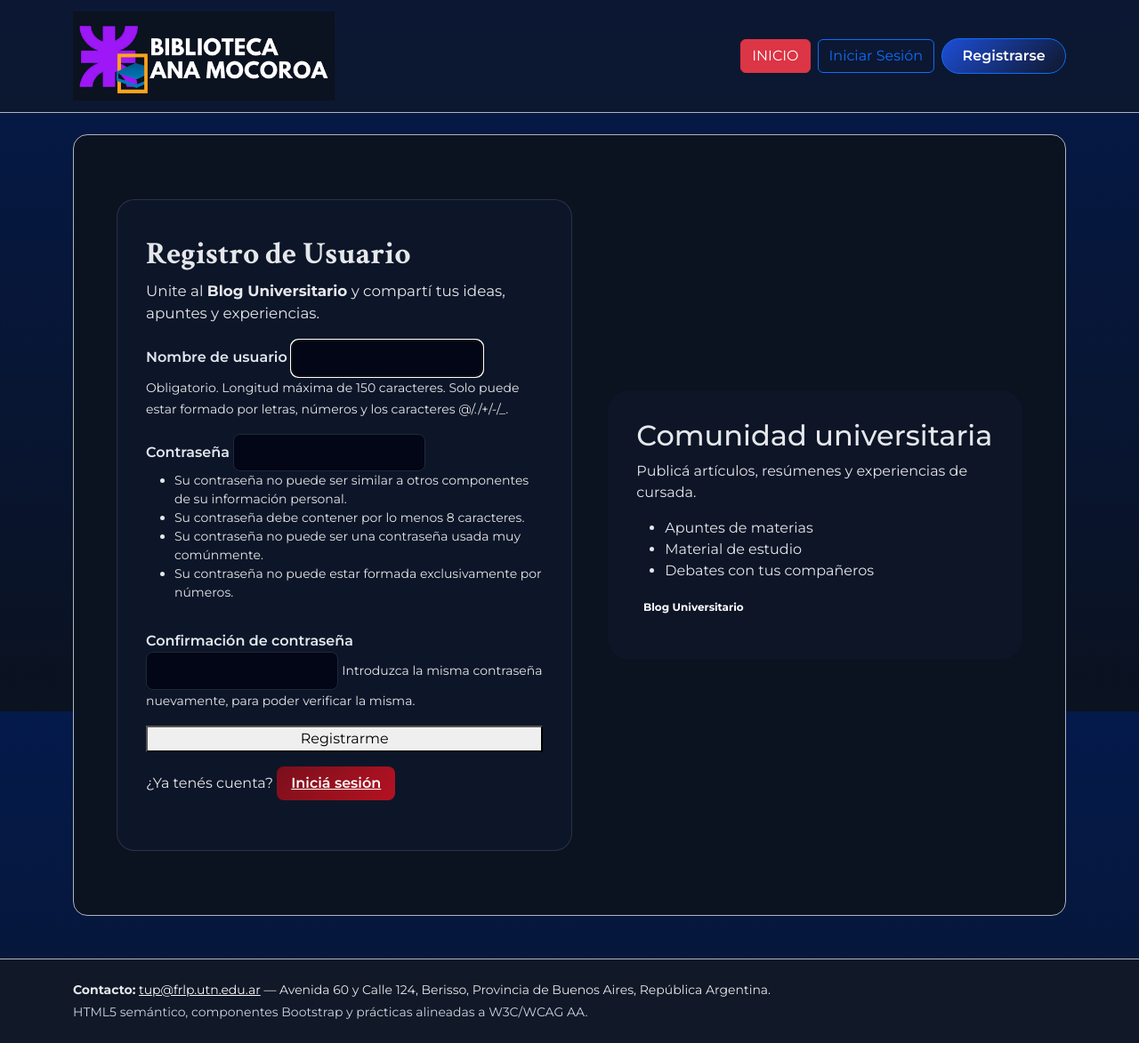
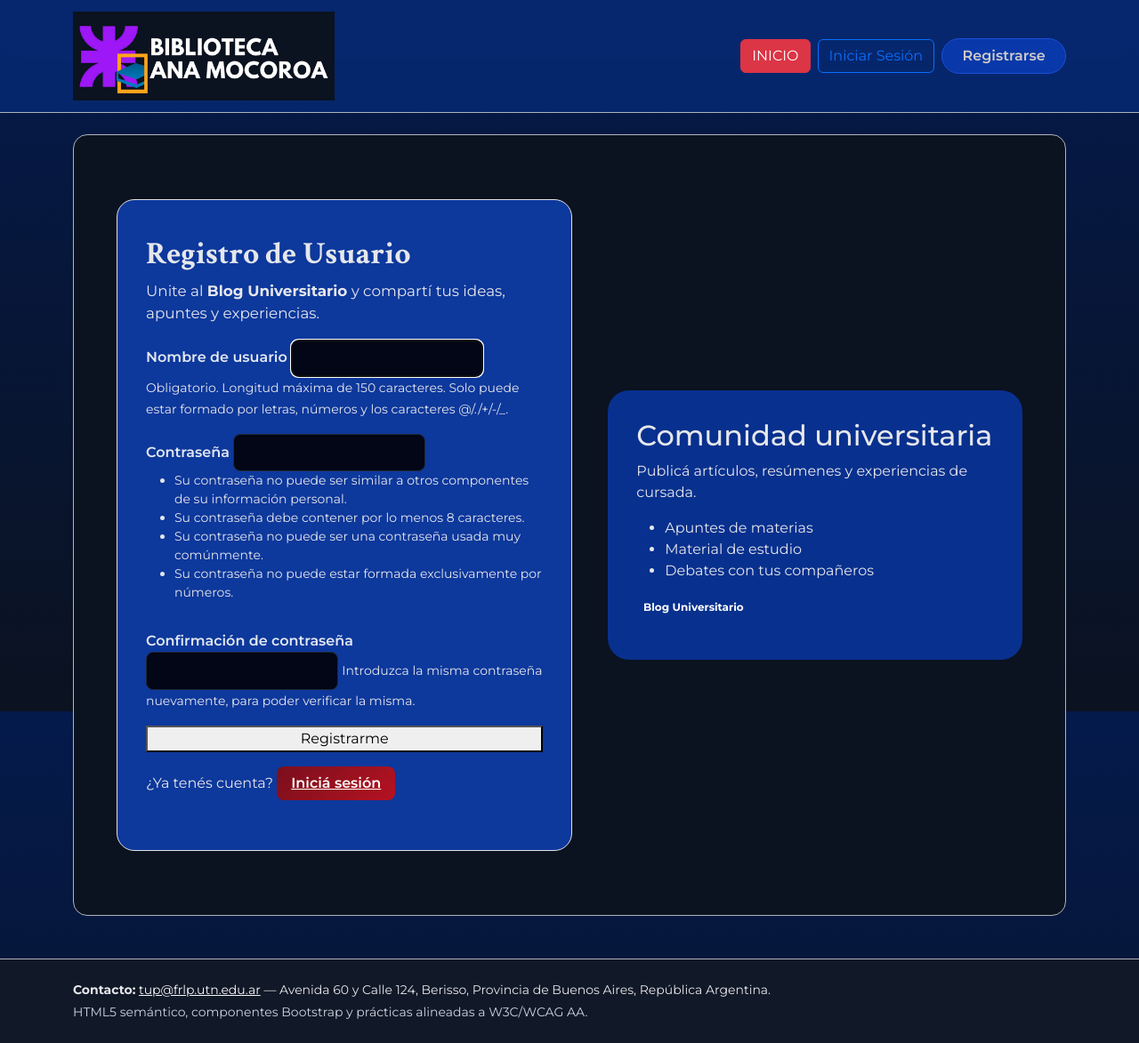
Before and after one commit to Lawcito/academic_blog, a Django app: page /registro/ in a window 1280 px wide. Shown: the whole page at 89% size. Run offline with Django 5.2, Linux system fonts and the light colour scheme.

Commit message:
Updated 3 files: auth.css, base.html, registro.html

```diff
--- a/blog_academico/static/css/auth.css
+++ b/blog_academico/static/css/auth.css
@@ -1,9 +1,6 @@
-/* ---------- DEBUG TEMPORAL ----------
-   (para verificar que auth.css se carga)
-body { background: yellow !important; }
---------------------------------------- */
 
-/* Google Fonts */
+
+
 @import url('https://fonts.googleapis.com/css2?family=Montserrat:wght@300;400;500;600;700&family=Crimson+Text:wght@400;600;700&display=swap');
 
 /* Fuente general */
@@ -13,8 +10,8 @@ body {
 
 /* Paleta */
 :root {
-    --bg-main: #0f172a;
-    --bg-card: #0b1120;
+    --bg-main: #0838a9;
+    --bg-card: #1443bb;
     --accent: #3b82f6;
     --accent-soft: #1d4ed8;
     --text-main: #e5e7eb;
@@ -35,10 +32,10 @@ body {
 
 /* Tarjeta */
 .auth-card {
-    background: rgba(15, 23, 42, 0.92);
+    background: rgba(14, 60, 167, 0.92);
     border-radius: 1.25rem;
     padding: 2.5rem 2rem;
-    border: 1px solid rgba(148, 163, 184, 0.2);
+    border: 1px solid rgb(225, 226, 227);
     color: var(--text-main);
 }
 
@@ -79,7 +76,7 @@ body {
     font-size: 0.95rem !important;
 }
 
-/* Botón – ROJO/BORDÓ (tu pedido) */
+
 /* Botón de la barra de navegación: estilo azul marino uniforme */
 .navbar .btn-primary {
     background: linear-gradient(135deg, var(--accent-soft), var(--bg-main)) !important;
@@ -114,7 +111,7 @@ body {
 }
 
 .auth-aside-content {
-    background: rgba(15, 23, 42, 0.75);
+    background: rgba(8, 59, 179, 0.75);
     border-radius: 1.5rem;
     padding: 2rem;
     color: var(--text-main);
@@ -131,18 +128,21 @@ body {
 .auth-form .btn-primary {
     margin-bottom: 1rem !important;  /* espacio con "¿Ya tenés cuenta? Iniciá sesión" */
 }
-/* === BOTÓN "Registrarse" DEL NAVBAR EN AZUL MARINO === */
+
+
 .navbar .btn-registrarse {
-    background: var(--bg-main) !important;       /* azul marino principal */
-    color: #fff !important;
+    background: var(--bg-main) !important;
+    color: rgb(208, 202, 202) !important;
     border-radius: 999px !important;
+    border: 1px solid var(--accent-soft) !important;
     padding: 0.45rem 1.4rem !important;
-    border: 1px solid var(--accent-soft) !important;
     font-weight: 600 !important;
     transition: 0.2s ease-in-out !important;
 }
 
+
+/* Hover */
 .navbar .btn-registrarse:hover {
     background: var(--accent-soft) !important;    /* azul académico */
-    color: white !important;
+    color: #ffffff !important;
 }
--- a/blog_academico/static/css/estilos.css
+++ b/blog_academico/static/css/estilos.css
@@ -52,7 +52,7 @@ body{
 .btn-outline-light{
   --bs-btn-color: #e5e7eb;
   --bs-btn-border-color: #e5e7eb;
-  --bs-btn-hover-color: #0b1220;
+  --bs-btn-hover-color: #ebeced;
   --bs-btn-hover-bg: #e5e7eb;
   --bs-btn-hover-border-color: #e5e7eb;
 }
--- a/blog_academico/templates/base.html
+++ b/blog_academico/templates/base.html
@@ -23,7 +23,7 @@
 
   {# Header + Navbar Bootstrap #}
   <header class="border-bottom border-dark-subtle">
-    <nav class="navbar navbar-expand-lg navbar-dark" style="background: hsla(221, 39%, 11%, 0.651); backdrop-filter: blur(8px);">
+    <nav class="navbar navbar-expand-lg navbar-dark" style="background: hsla(221, 88%, 27%, 0.651); backdrop-filter: blur(8px);">
       <div class="container">
         <a class="navbar-brand d-inline-flex align-items-center" href="{% url 'home' %}">
           <img src="{% static 'img/logo2.png' %}" alt="Imagen del blog" style="height:100px;width:auto;">
@@ -66,7 +66,8 @@
                 <a class="btn btn-outline-primary w-100" href="{% url 'login' %}"> Iniciar Sesión </a>
               </li>
               <li class="nav-item">
-                <a class="btn btn-primary w-100" href="{% url 'registro' %}"> Registrarse </a>
+                <a class="btn btn-registrarse w-100" href="{% url 'registro' %}"> Registrarse </a>
+
               </li>
             {% endif %}
           </ul>
--- a/blog_academico/templates/registration/registro.html
+++ b/blog_academico/templates/registration/registro.html
@@ -46,6 +46,7 @@
             <button type="submit" class="btn-primary">Registrarme</button>
         </form>
 
+
         <p class="auth-alt">
 
 
```
